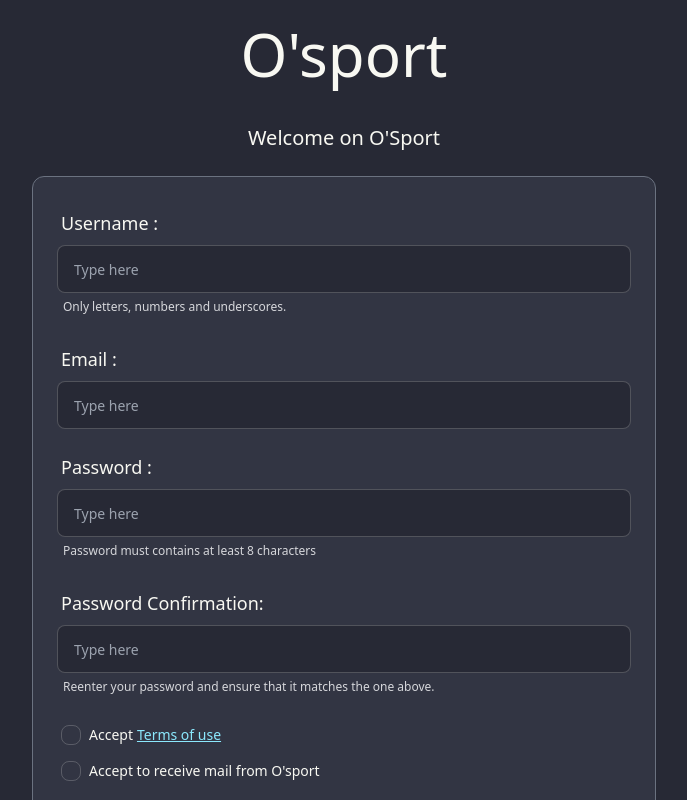
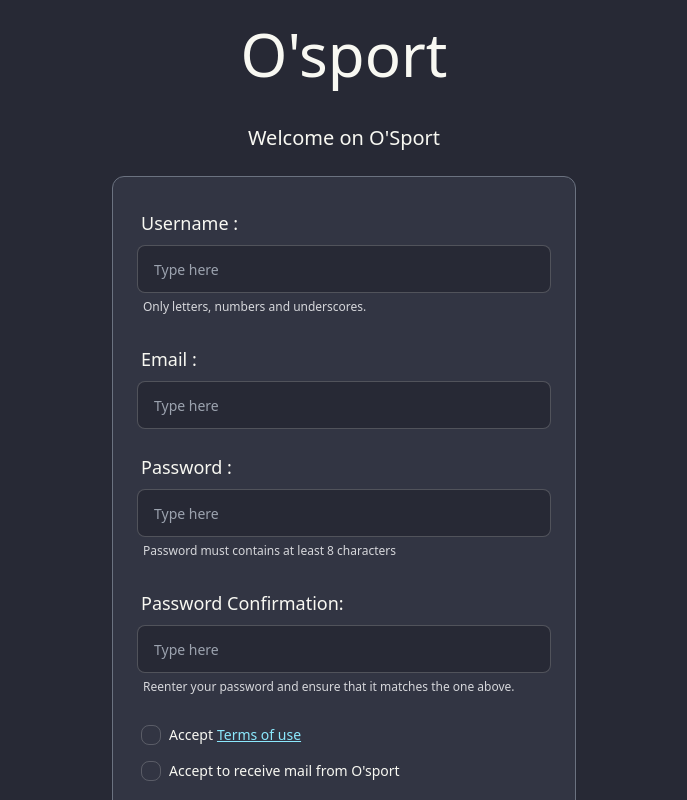
Before and after one commit to AnthonyBourret/osport-client, a React (Vite) app: page /signup in a window 1280 px wide. Shown: the top 800 px of the page, without its empty margins (296-983 px from the left). Built offline with nearby package versions, Linux system fonts and the light colour scheme; no server answers.

Commit message:
:hammer: - Button event fixed

```diff
--- a/src/components/Event/ResultInput/ResultInput.tsx
+++ b/src/components/Event/ResultInput/ResultInput.tsx
@@ -89,7 +89,10 @@ function ResultInput({ userId, creatorId, eventId } : ResultsInputProps) {
         ) : (
           <button
             type="submit"
-            disabled={!resultTeamOne || !resultTeamTwo}
+            disabled={
+              (resultTeamOne === null || resultTeamTwo === null)
+              || (!resultTeamOne || !resultTeamTwo)
+            }
             className="btn btn-ghost border-gray-500"
           >
             Save result
--- a/src/components/LogIn/LogIn.tsx
+++ b/src/components/LogIn/LogIn.tsx
@@ -70,7 +70,7 @@ const LogIn: React.FC = () => {
   };
 
   return (
-    <div className="flex flex-col items-center gap-6 py-6 px-4 mb-10">
+    <div className="flex flex-col items-center gap-6 py-6 px-4 mb-10 sm:w-9/12 sm:m-auto">
       <div className="flex flex-col items-center gap-10">
         <h1 className="text-6xl">O'sport</h1>
         <div className="text-xl">Welcome on O'Sport</div>
--- a/src/components/Signup/SignUp.tsx
+++ b/src/components/Signup/SignUp.tsx
@@ -72,7 +72,7 @@ const SignUp: React.FC = () => {
   };
 
   return (
-    <div className="flex flex-col items-center gap-6 py-6 px-4 mb-10">
+    <div className="flex flex-col items-center gap-6 py-6 px-4 mb-10 sm:w-9/12 sm:m-auto">
       <div className="flex flex-col items-center gap-10">
         <h1 className="text-6xl">O'sport</h1>
         <div className="text-xl">Welcome on O'Sport</div>
```
